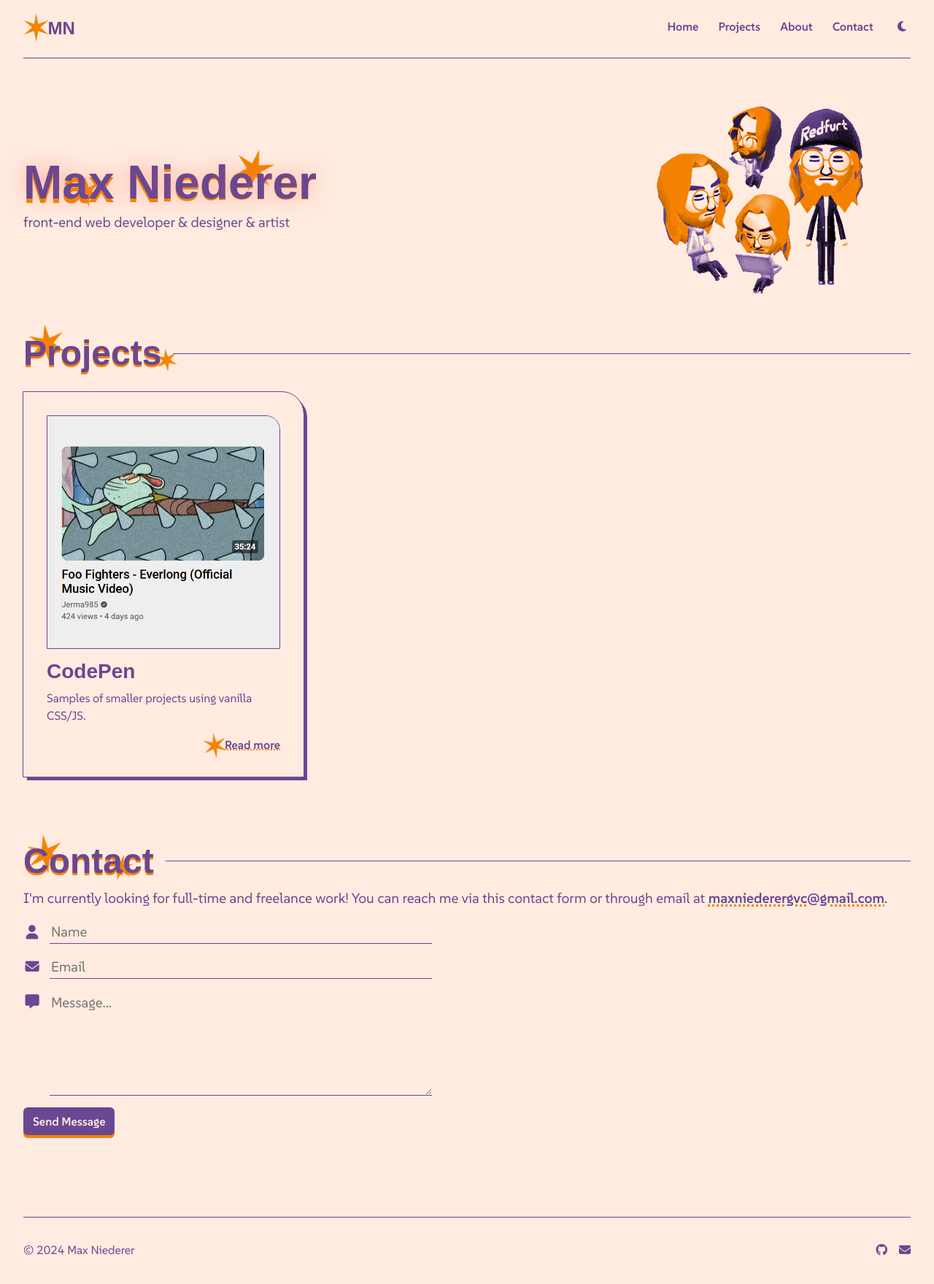
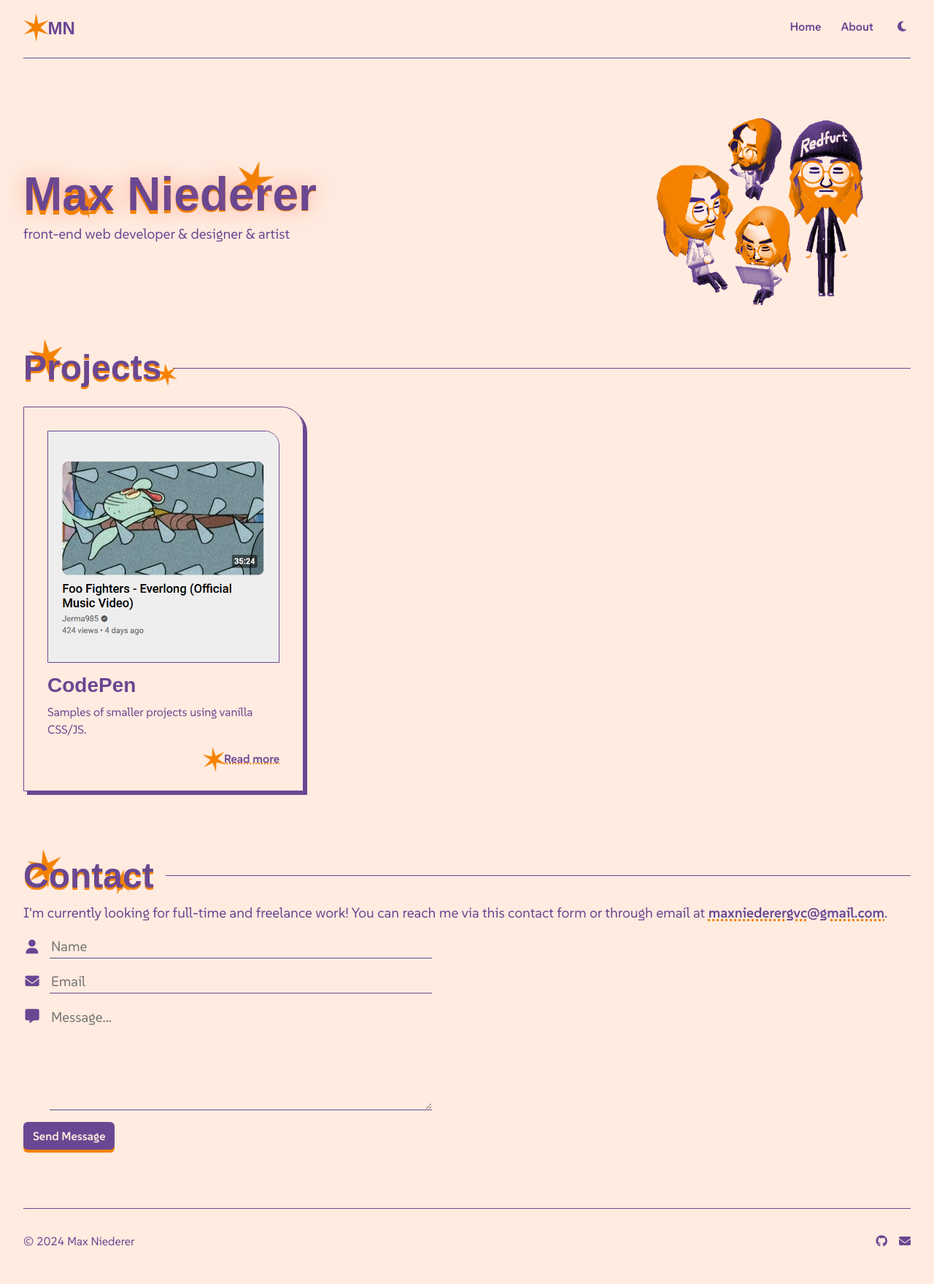
Before and after one commit to maxniederer/max-niederer-portfolio, an Eleventy site: page src/index.njk in a window 1280 px wide. Shown: the part 29-1788 px from the top of the page at 73% size. Built offline with nearby package versions, Linux system fonts and the light colour scheme; Eleventy itself is replaced by a stand-in of ours; files that its build step writes are made by us from their sources; a web font is replaced by a local one.

Commit message:
front page style tweaks

```diff
--- a/src/_includes/partials/header.html
+++ b/src/_includes/partials/header.html
@@ -5,9 +5,9 @@
     <div class="links-holder-menu">
       <ul class="nav-links">
         <li><a href="/">Home</a></li>
-        <li><a href="/#projects">Projects</a></li>
+        <!-- <li><a href="/#projects">Projects</a></li> -->
         <li><a href="/about">About</a></li>
-        <li><a href="/#contact">Contact</a></li>
+        <!-- <li><a href="/#contact">Contact</a></li> -->
         <li>
           <button onclick="toggleDarkMode()" title="Toggle Theme">
             <i class="fa-solid fa-sun" id="dark-mode-icon"></i>
--- a/src/assets/sass/style.scss
+++ b/src/assets/sass/style.scss
@@ -112,7 +112,7 @@ a {
 }
 
 section#hero {
-  margin-block: 1rem 2rem;
+  margin-block: 2rem 2.25rem;
 }
 
 section#contact {
@@ -133,7 +133,7 @@ section#contact {
 
   img {
     max-width: 100%;
-    outline: 1px solid var(--color-accent);
+    border: 1px solid var(--color-accent);
     box-shadow: 5px 5px 0 0 var(--color-accent);
     border-radius: 0 16px 0 0;
 
@@ -249,7 +249,7 @@ header {
   justify-content: space-between;
   align-items: center;
   user-select: none;
-  flex-direction: column;
+  // flex-direction: column;
 }
 
 .hamburger {
@@ -258,7 +258,7 @@ header {
 
 .nav-links {
   display: flex;
-  gap: 0.75rem;
+  gap: 1rem;
   justify-content: center;
   align-items: center;
 
@@ -436,19 +436,19 @@ $n: 11;
   padding: 2rem;
   font-size: 1rem;
 
-  outline: 1px solid var(--color-body);
+  border: 1px solid var(--color-body);
   box-shadow: 5px 5px 0 0 var(--color-body);
   border-radius: 0 30px 0 0;
   cursor: pointer;
 
-  transition-property: box-shadow outline-color;
+  transition-property: box-shadow border-color;
   @include transition-style();
 
   &:hover {
     box-shadow: 5px 5px 0 0 var(--color-primary);
-    outline-color: var(--color-primary);
+    border-color: var(--color-primary);
     img {
-      filter: brightness(120%);
+      filter: hue-rotate(-5deg);
       border-color: var(--color-primary);
     }
     .read-more {
@@ -515,7 +515,7 @@ $n: 11;
 
 .tag {
   display: inline-block;
-  outline: 1px solid var(--color-accent);
+  border: 1px solid var(--color-accent);
   color: var(--color-accent);
   margin-right: 12px;
   margin-bottom: 10px;
@@ -577,7 +577,7 @@ footer {
   font-size: 1rem;
 
   padding-top: 2rem;
-  margin-top: 4rem;
+  margin-top: 2rem;
   border-top: 1px solid var(--color-accent);
 
   & > nav {
```
